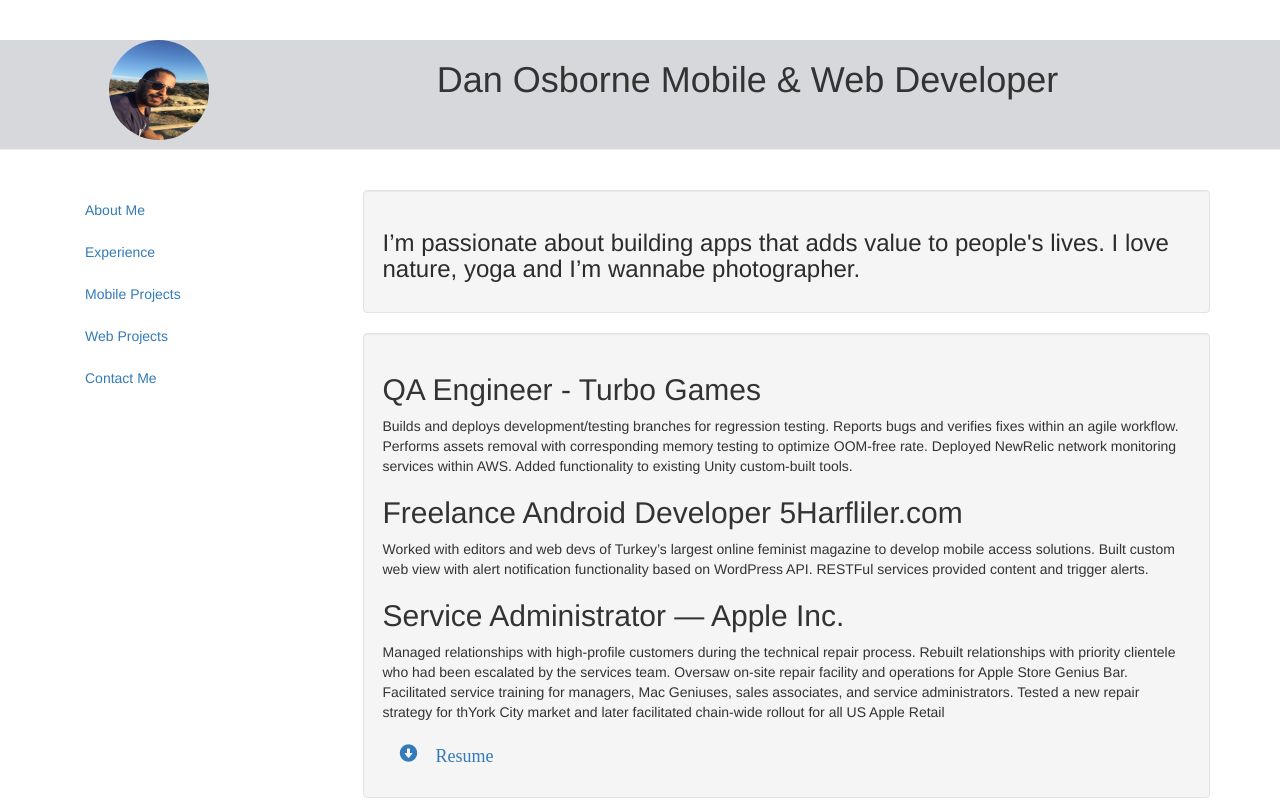
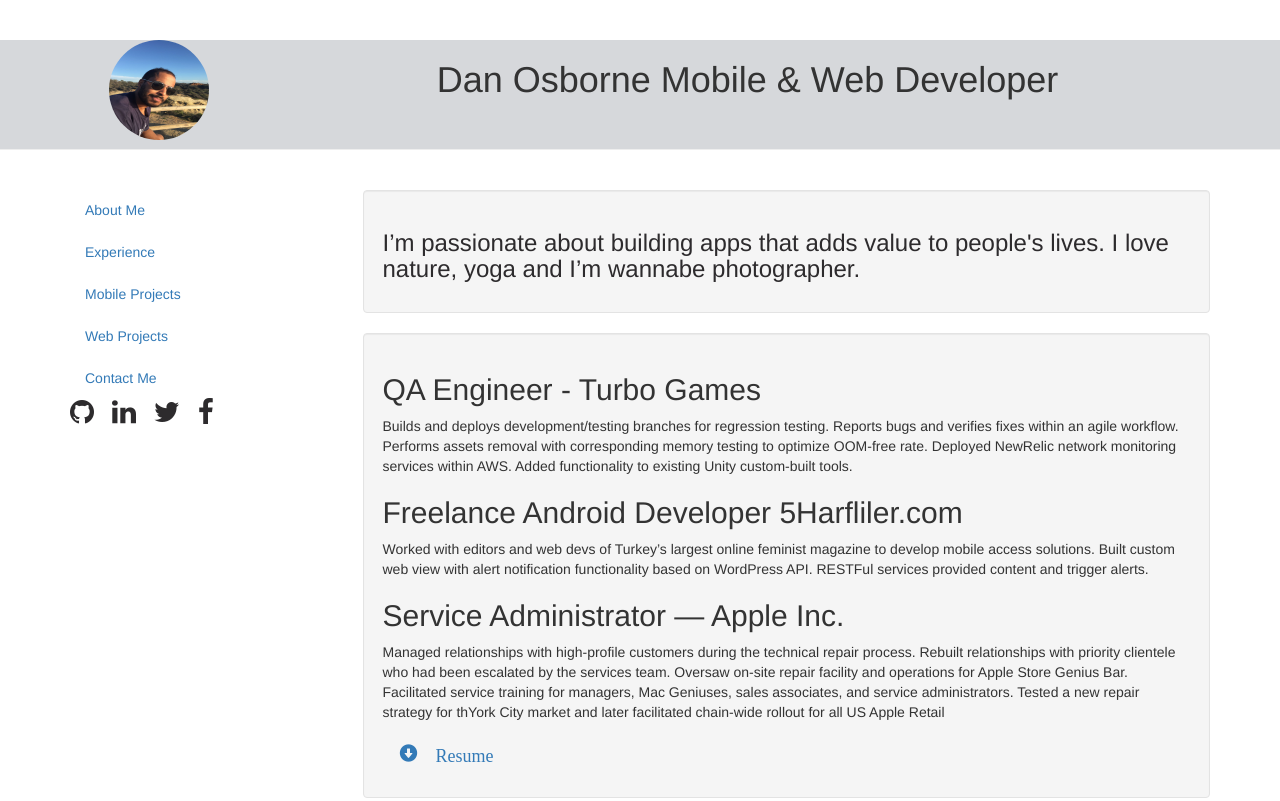
Before and after one commit to nycosborne/nycosborne.com, a plain HTML site: page index.html in a window 1280 px wide. Shown: the top 801 px of the page. Drawn offline with nearby package versions, Linux system fonts and the light colour scheme; files that its build step writes are made by us from their sources; a script that the page names is missing.

Commit message:
Added font awesome social media icons
added font awesomr social media icon github, FB, Twitter
and linkedin

```diff
--- a/index.html
+++ b/index.html
@@ -4,7 +4,6 @@
   <meta charset="UTF-8">
   <meta http-equiv="X-UA-Compatible" content="IE=edge">
   <meta name="viewport" content="width=device-width, initial-scale=1">
-  <!-- <link rel="stylesheet" href="https://maxcdn.bootstrapcdn.com/bootstrap/3.3.5/css/bootstrap.min.css"> -->
   <link rel="stylesheet" href="libs/bootStrapy/bootstrap-3.3.7-dist/css/bootstrap.min.css">
   <link rel="stylesheet" href="libs/font-awesome/css/font-awesome.min.css">
   <link rel="stylesheet" href="styles.css">
@@ -28,16 +27,24 @@
 
 <div class="container">
   <div class="row">
-    <nav class="col-sm-3 col-md-3 col-ld-3 visible-sm-block visible-md-block visible-lg-block">
-      <ul class="nav nav-stacked hidden-sx" data-spy="affix" data-offset-top="0">
+    <nav class="col-sm-3 col-md-3 col-ld-3 visible-sm-block visible-md-block visible-lg-block hidden-sx data-spy="affix" data-offset-top="0"">
+      <ul class="nav nav-stacked">
         <li class="active"><a href="#about">About Me</a></li>
         <li><a href="#resume">Experience</a></li>
         <li><a href="#mobile">Mobile Projects</a></li>
         <li><a href="#section3">Web Projects</a></li>
         <li><a href="#contactMe">Contact Me</a></li>
-        <!-- TODO: Add social media icons -->
       </ul>
+      <a href="https://github.com/nycosborne" target="_blank" style="color: #2d2b2d;">
+      <i class="fa fa-github fa-2x" aria-hidden="true"></i>&emsp;</a>
+      <a href="https://www.linkedin.com/in/dan-osborne" target="_blank" style="color: #2d2b2d;">
+      <i class="fa fa-linkedin fa-2x" aria-hidden="true"></i>&emsp;</a>
+      <a href="https://www.linkedin.com/in/dan-osborne" target="_blank" style="color: #2d2b2d;">
+      <i class="fa fa-twitter fa-2x" aria-hidden="true"></i>&emsp;</a>
+      <a href="https://www.facebook.com/dan.osborne.1840" target="_blank" style="color: #2d2b2d;">
+      <i class="fa fa-facebook fa-2x" aria-hidden="true"></i></a>
     </nav>
+
     <div class="col-sm-9 col-md-9 col-ld-9 col-xs-offset-1 col-sm-offset-0">
 
      <div id="about" class="well">
```
